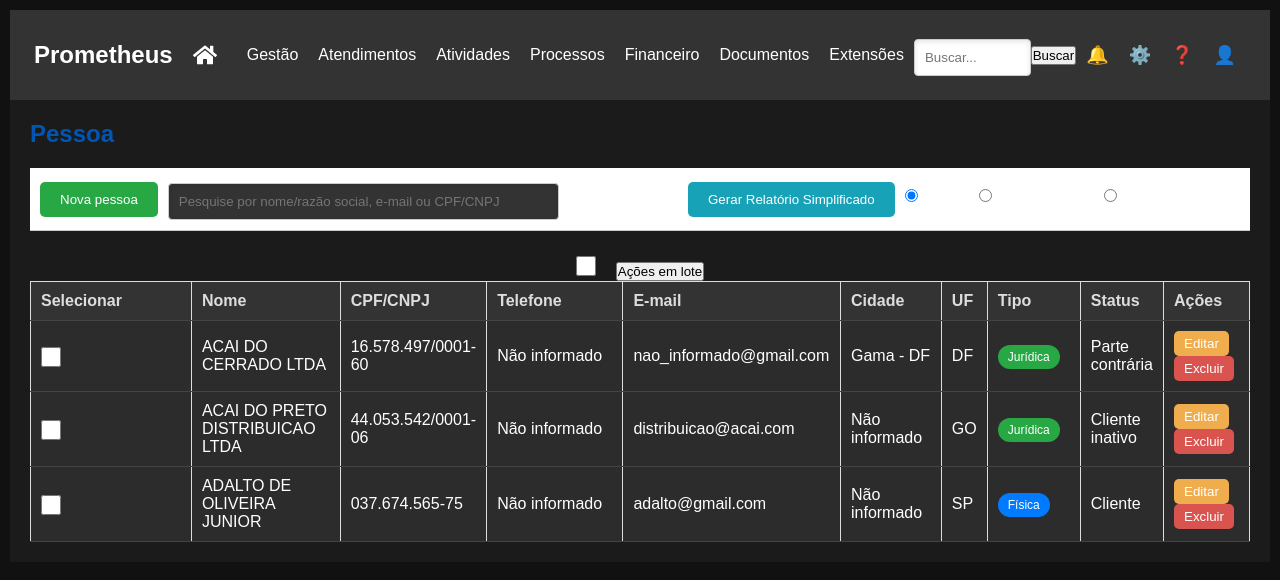
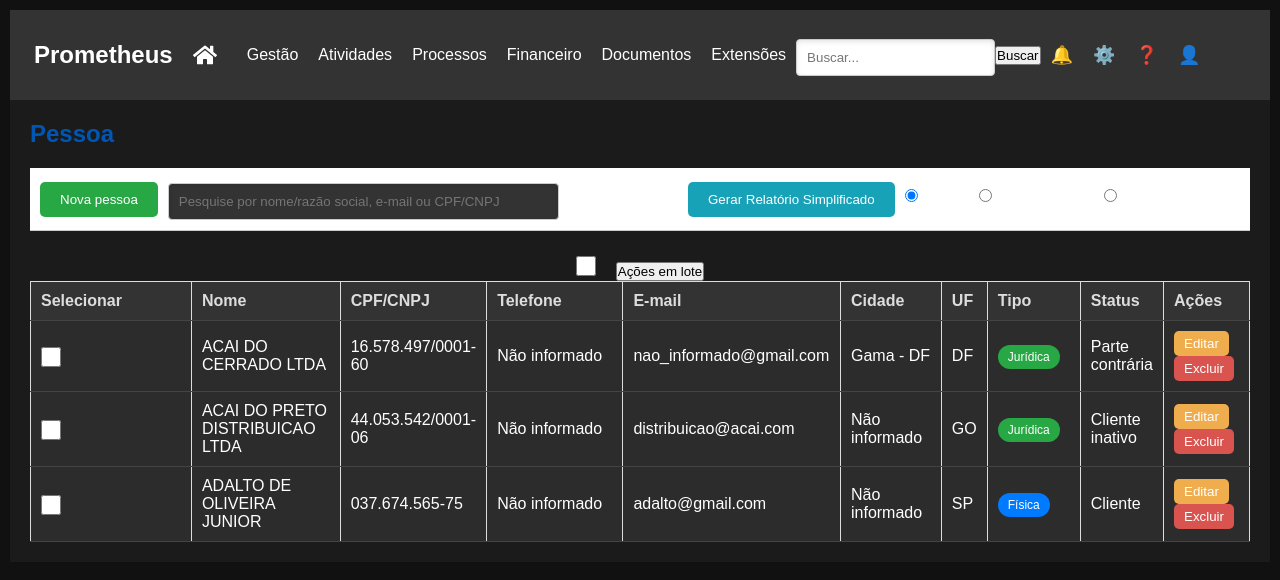
Before and after one commit to ftm222/Prometheus, a React (Create React App) app: page /gestao/pessoa in a window 1280 px wide. Shown: the top 580 px of the page. Built offline with nearby package versions, Linux system fonts and the light colour scheme.

Commit message:
Atualizar arquivos Header e Navbar

```diff
--- a/src/components/Header.css
+++ b/src/components/Header.css
@@ -7,8 +7,8 @@
     display: flex;
     align-items: center;
     justify-content: flex-start; /* Alinha todo o conteúdo à esquerda */
-    position: relative; /* Garante que o cabeçalho respeite o fluxo de layout da página */
-    z-index: 1; /* Define uma camada mais baixa para o cabeçalho */
+    position: relative; /* Mantém a posição relativa para o fluxo da página */
+    z-index: 0; /* Garante que o header fique abaixo do dropdown do menu principal */
 }
 
 .header-content {
--- a/src/components/navbar.css
+++ b/src/components/navbar.css
@@ -8,7 +8,7 @@
   align-items: center;
   flex-wrap: wrap;
   position: relative; /* Relative para manter contexto para elementos filhos */
-  z-index: 1000; /* Garante que a navbar sempre fique no topo */
+  z-index: 1500; /* Garante que a navbar sempre fique no topo */
 }
 
 /* Estilo da logo da Navbar */
--- a/src/components/navbar.js
+++ b/src/components/navbar.js
@@ -54,28 +54,15 @@ const Navbar = () => {
             )}
           </li>
 
-          {/* Atendimentos Dropdown */}
-          <li className="dropdown" onMouseEnter={() => handleMouseEnter('atendimentos')} onMouseLeave={handleMouseLeave}>
-            <Link to="#">Atendimentos</Link>
-            {activeDropdown === 'atendimentos' && (
-              <ul className="dropdown-menu">
-                <li><Link to="/atendimentos/lista" onClick={handleLinkClick}>Lista de Atendimentos</Link></li>
-                <li><Link to="/atendimentos/historico" onClick={handleLinkClick}>Histórico</Link></li>
-                <li><Link to="/atendimentos/novo" onClick={handleLinkClick}>Novo Atendimento</Link></li>
-                <li><Link to="/atendimentos/relatorios" onClick={handleLinkClick}>Relatórios</Link></li>
-              </ul>
-            )}
-          </li>
-
           {/* Atividades Dropdown */}
           <li className="dropdown" onMouseEnter={() => handleMouseEnter('atividades')} onMouseLeave={handleMouseLeave}>
             <Link to="#">Atividades</Link>
             {activeDropdown === 'atividades' && (
               <ul className="dropdown-menu">
-                <li><Link to="/atividades/lista" onClick={handleLinkClick}>Lista de Atividades</Link></li>
-                <li><Link to="/atividades/painel" onClick={handleLinkClick}>Painel de Tarefas</Link></li>
-                <li><Link to="/atividades/kanban" onClick={handleLinkClick}>Kanban de Tarefas</Link></li>
-                <li><Link to="/atividades/relatorios" onClick={handleLinkClick}>Relatórios</Link></li>
+                <li><Link to="/atividades" onClick={handleLinkClick}>Lista de Atividades</Link></li>
+                <li><Link to="/painel" onClick={handleLinkClick}>Painel de Tarefas</Link></li>
+                <li><Link to="/kanban" onClick={handleLinkClick}>Kanban de Tarefas</Link></li>
+                <li><Link to="/relatorios" onClick={handleLinkClick}>Relatórios</Link></li>
               </ul>
             )}
           </li>
@@ -155,9 +142,9 @@ const Navbar = () => {
                 <button className="icon-button">⚙️</button>
                 {activeDropdown === 'configuracoes' && (
                   <ul className="dropdown-menu">
-                    <li><Link to="/configuracoes/item1">Perfil</Link></li>
-                    <li><Link to="/configuracoes/item2">Preferências</Link></li>
-                    <li><Link to="/configuracoes/item3">Sair</Link></li>
+                    <li><Link to="/configuracoes/perfil" onClick={handleLinkClick}>Perfil</Link></li>
+                    <li><Link to="/configuracoes/preferencias" onClick={handleLinkClick}>Preferências</Link></li>
+                    <li><Link to="/configuracoes/sair" onClick={handleLinkClick}>Sair</Link></li>
                   </ul>
                 )}
               </div>
@@ -173,15 +160,15 @@ const Navbar = () => {
                 )}
               </div>
 
-              {/* Usuário Dropdown */}
+              {/* Usuário */}
               <div className="dropdown" onMouseEnter={() => handleMouseEnter('usuario')} onMouseLeave={handleMouseLeave}>
                 <button className="icon-button">👤</button>
                 {activeDropdown === 'usuario' && (
                   <ul className="dropdown-menu">
-                    <li><Link to="/usuario/perfil" onClick={handleLinkClick}>Perfil</Link></li>
-                    <li><Link to="/usuario/configuracoes" onClick={handleLinkClick}>Configurações</Link></li>
-                    <li><Link to="/usuario/sair" onClick={handleLinkClick}>Sair</Link></li>
-                  </ul>
+                  <li><Link to="/usuario/perfil" onClick={handleLinkClick}>Meu Perfil</Link></li>
+                  <li><Link to="/usuario/configuracoes" onClick={handleLinkClick}>Configurações</Link></li>
+                  <li><Link to="/usuario/sair" onClick={handleLinkClick}>Sair</Link></li>
+                </ul>
                 )}
               </div>
             </div>
```
